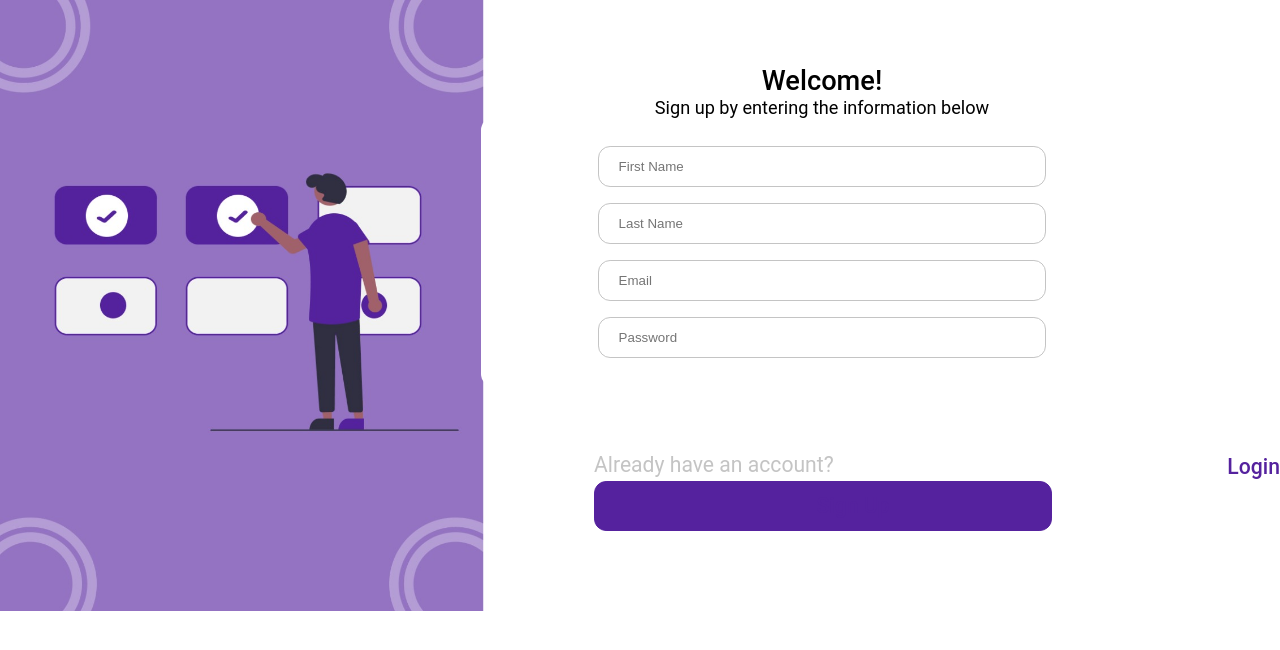
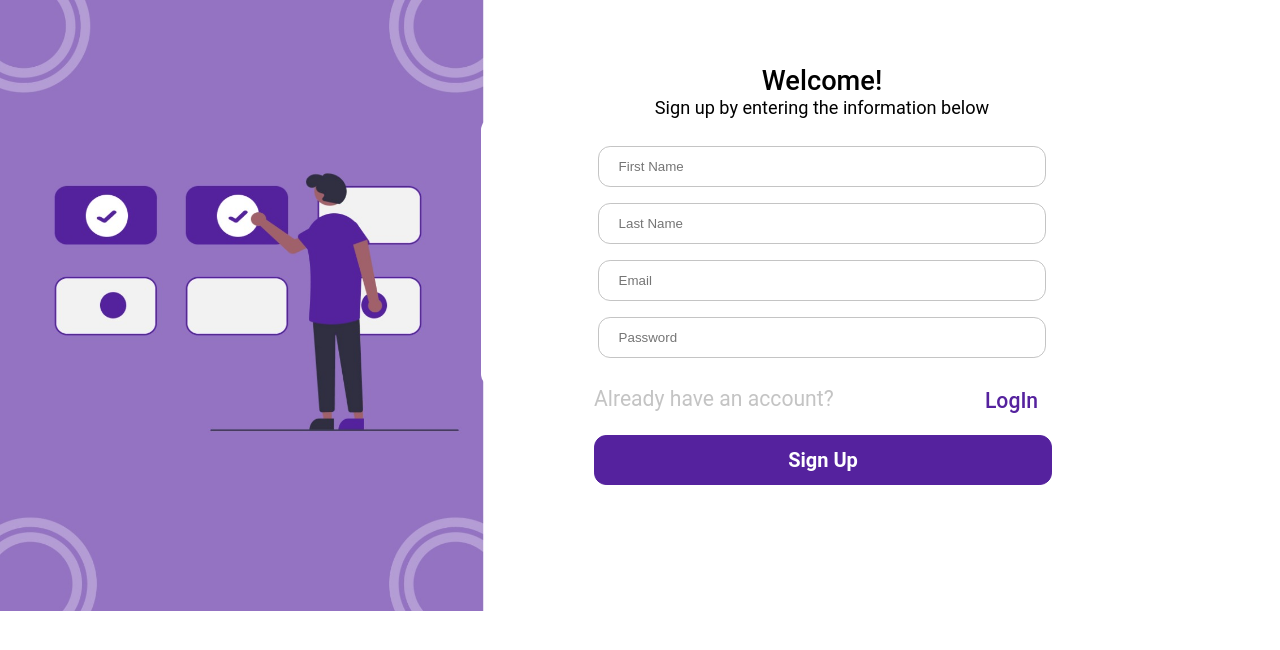
Before and after one commit to Group-2-Unicorn/e-wallet-frontend, a React (Create React App) app: page /SignUp in a window 1280 px wide. Shown: the top 650 px of the page. Built offline with nearby package versions, Linux system fonts and the light colour scheme.

Commit message:
added classes to the form to be able to style the desired target

```diff
--- a/src/Components/SignUP/SignUp.js
+++ b/src/Components/SignUP/SignUp.js
@@ -51,20 +51,20 @@ function SignUp(){
 
                 </form>
 
-                <div className="remember">
+                <div className="optionsContainer">
                     <p className='signup-option'>Already have an account?</p>
                         <p>
                             <Link className="login-option" to="/LogIn" style={{textDecoration: "none"}}>
                                 {""}
-                                Login
+                                LogIn
                             </Link>
                         </p>
                 </div>
                 <button className="signup-btn">
                     <Link className="login-option" to="/Verification" style={{textDecoration: "none"}}>
                         {""}
-                            Sign Up
                     </Link>
+                   <span className="signbtn">Sign Up</span>
                 </button>
             </div>
         </div>
```
